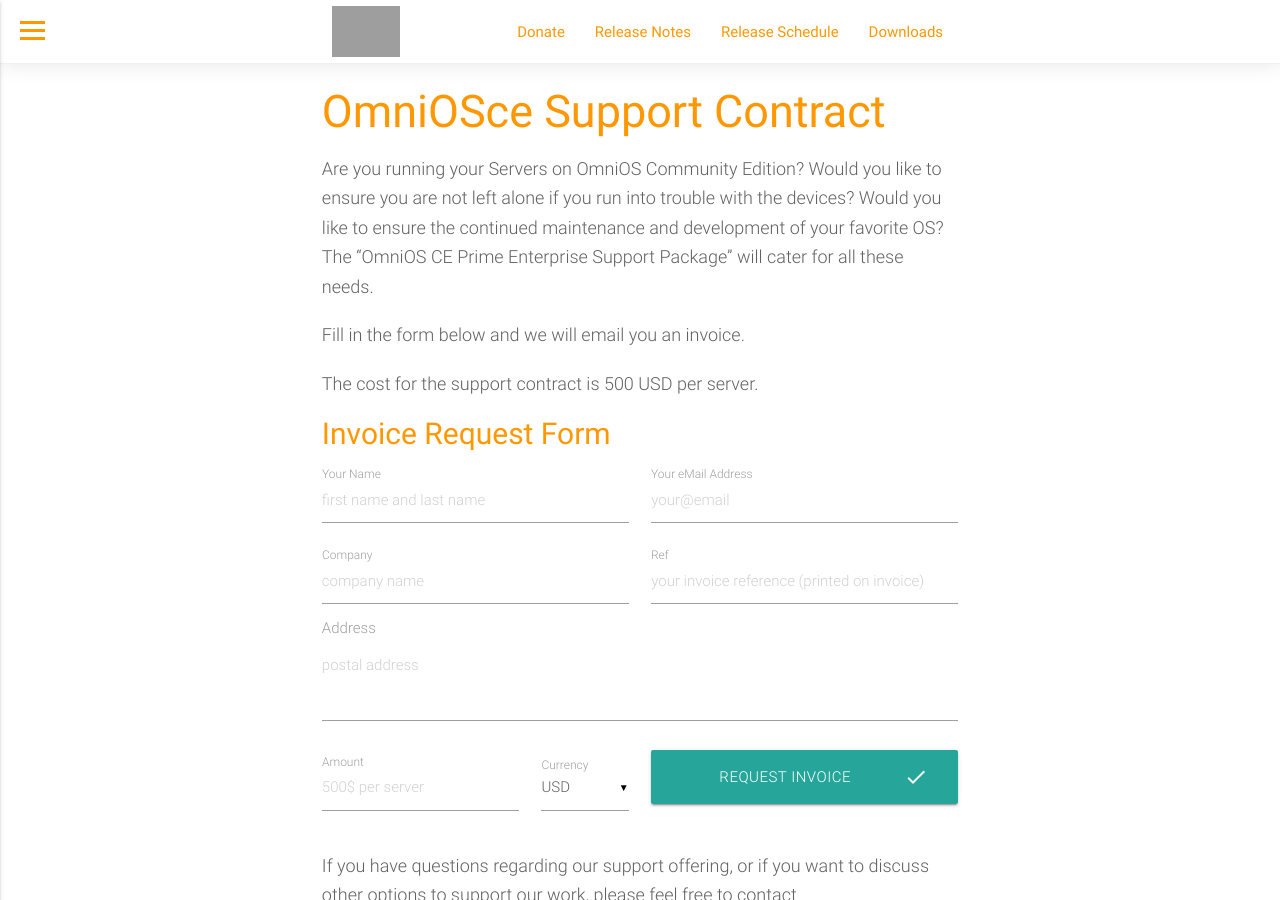
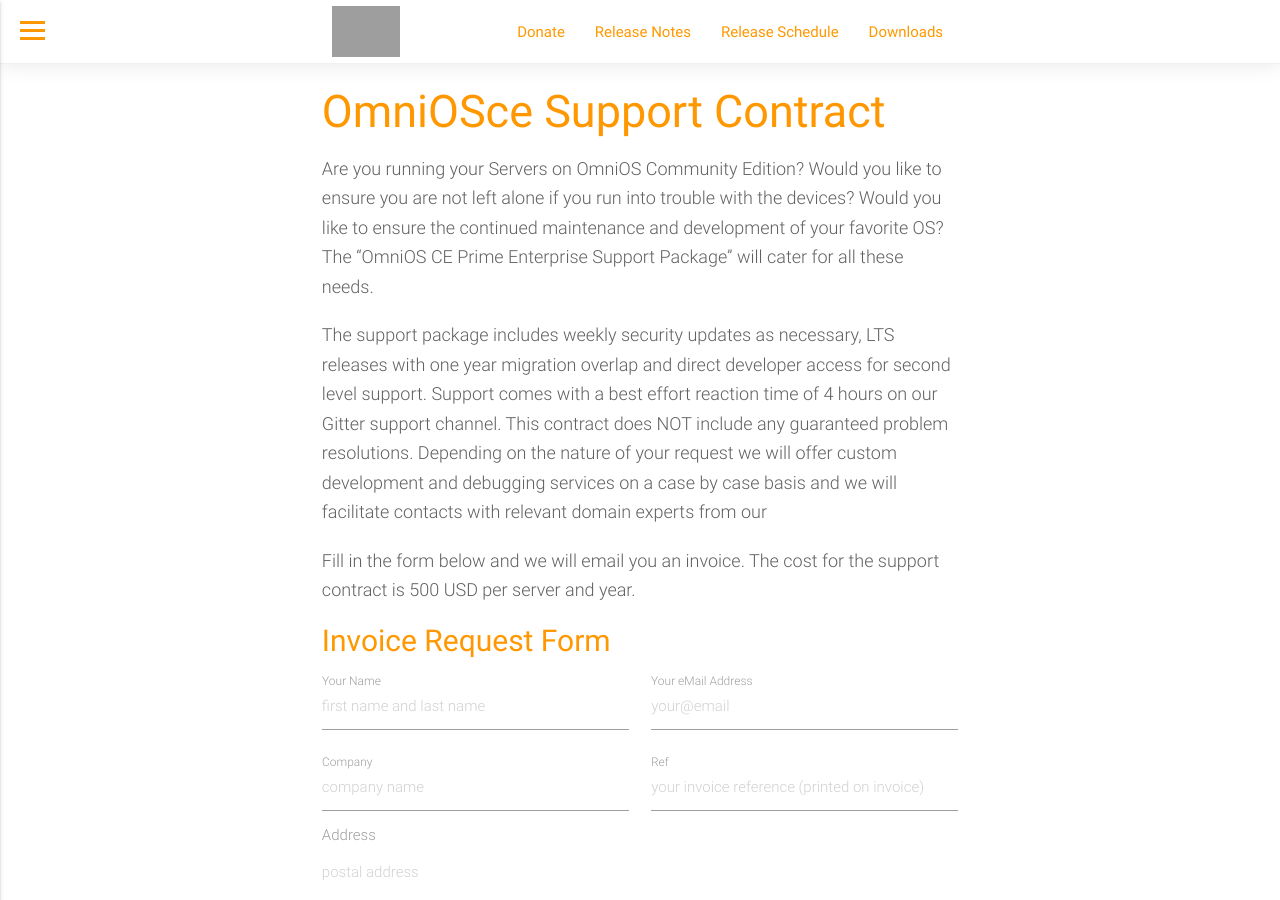
Before and after one commit to omniosorg/omniosorg.github.io, a Jekyll site: the page built from invoice.md, in a window 1280 px wide and 900 px high. Built offline with Jekyll 4.4.1, drawn with Linux system fonts in a browser that asks for light colours; grey boxes are pictures that could not be loaded.

Commit message:
add support description

```diff
--- a/invoice.md
+++ b/invoice.md
@@ -13,9 +13,16 @@
 Would you like to ensure the continued maintenance and development of your
 favorite OS? The "OmniOS CE Prime Enterprise Support Package" will cater for all these needs.
 
-Fill in the form below and we will email you an invoice.
+The support package includes weekly security updates as necessary, LTS releases with
+one year migration overlap and direct developer access for second level
+support.  Support comes with a best effort reaction time of 4 hours on our
+Gitter support channel.  This contract does NOT include any guaranteed
+problem resolutions.  Depending on the nature of your request we will offer
+custom development and debugging services on a case by case basis and we
+will facilitate contacts with relevant domain experts from our
 
-The cost for the support contract is 500 USD per server.
+Fill in the form below and we will email you an invoice. The cost for the support contract is 500 USD per server
+and year.
 
 ## Invoice Request Form
 
```
